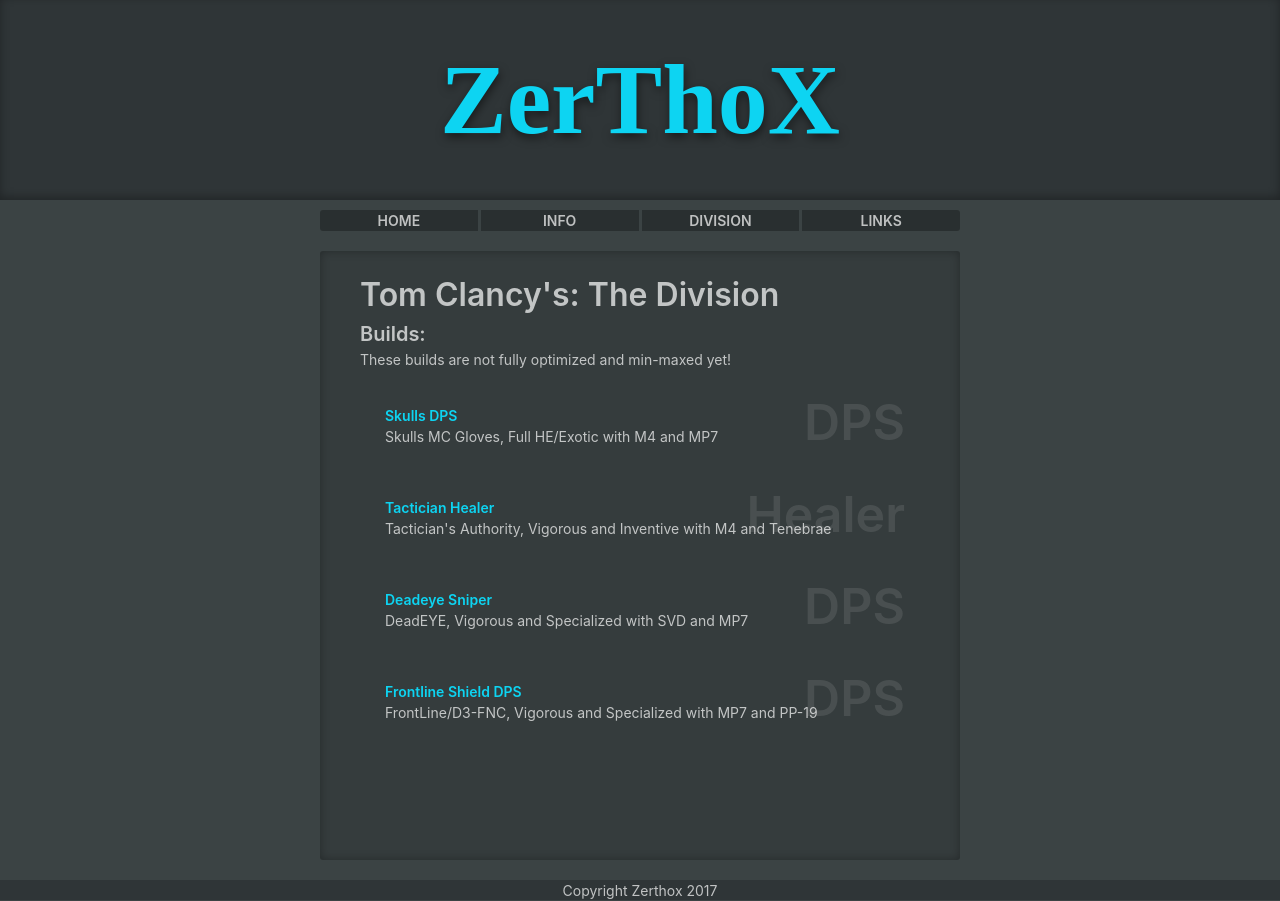
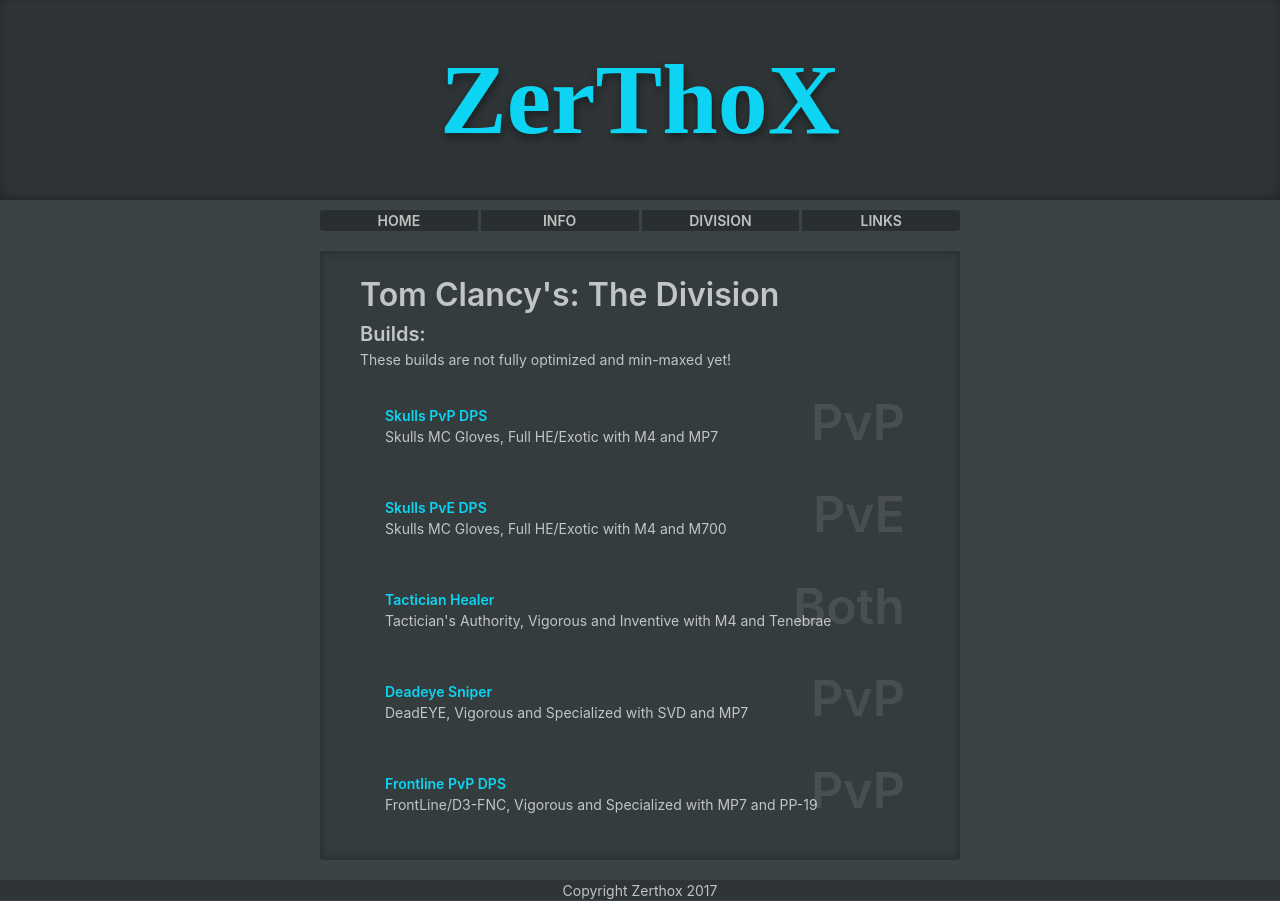
Before and after one commit to Zerthox/zerthox.github.io, a Jekyll site: the page built from division.html, in a window 1280 px wide. Built offline with Jekyll 4.4.1, drawn with Linux system fonts in a browser that asks for light colours; some web fonts are replaced.

Commit message:
Update division.html

```diff
--- a/division.html
+++ b/division.html
@@ -5,28 +5,34 @@
 <ul class="list games">
     <h3>Builds:</h3>
     <p>These builds are not fully optimized and min-maxed yet!</p>
-    <a href="division/builds/skulls">
+    <a href="division/builds/skulls-pvp">
         <li class="list-item">
-            <div class="info"><span class="title name">Skulls DPS</span><span class="text">Skulls MC Gloves, Full HE/Exotic with M4 and MP7</span></div>
-            <div class="ghost-text">DPS</div>
+            <div class="info"><span class="title name">Skulls PvP DPS</span><span class="text">Skulls MC Gloves, Full HE/Exotic with M4 and MP7</span></div>
+            <div class="ghost-text">PvP</div>
+        </li>
+    </a>
+    <a href="division/builds/skulls-pve">
+        <li class="list-item">
+            <div class="info"><span class="title name">Skulls PvE DPS</span><span class="text">Skulls MC Gloves, Full HE/Exotic with M4 and M700</span></div>
+            <div class="ghost-text">PvE</div>
         </li>
     </a>
     <a href="division/builds/tactician">
         <li class="list-item">
             <div class="info"><span class="title name">Tactician Healer</span><span class="text">Tactician's Authority, Vigorous and Inventive with M4 and Tenebrae</span></div>
-            <div class="ghost-text">Healer</div>
+            <div class="ghost-text">Both</div>
         </li>
     </a>
     <a href="division/builds/deadeye">
         <li class="list-item">
             <div class="info"><span class="title name">Deadeye Sniper</span><span class="text">DeadEYE, Vigorous and Specialized with SVD and MP7</span></div>
-            <div class="ghost-text">DPS</div>
+            <div class="ghost-text">PvP</div>
         </li>
     </a>
-    <a href="division/builds/frontline">
+    <a href="division/builds/frontline-pvp">
         <li class="list-item">
-            <div class="info"><span class="title name">Frontline Shield DPS</span><span class="text">FrontLine/D3-FNC, Vigorous and Specialized with MP7 and PP-19</span></div>
-            <div class="ghost-text">DPS</div>
+            <div class="info"><span class="title name">Frontline PvP DPS</span><span class="text">FrontLine/D3-FNC, Vigorous and Specialized with MP7 and PP-19</span></div>
+            <div class="ghost-text">PvP</div>
         </li>
     </a>
 </ul>
```
